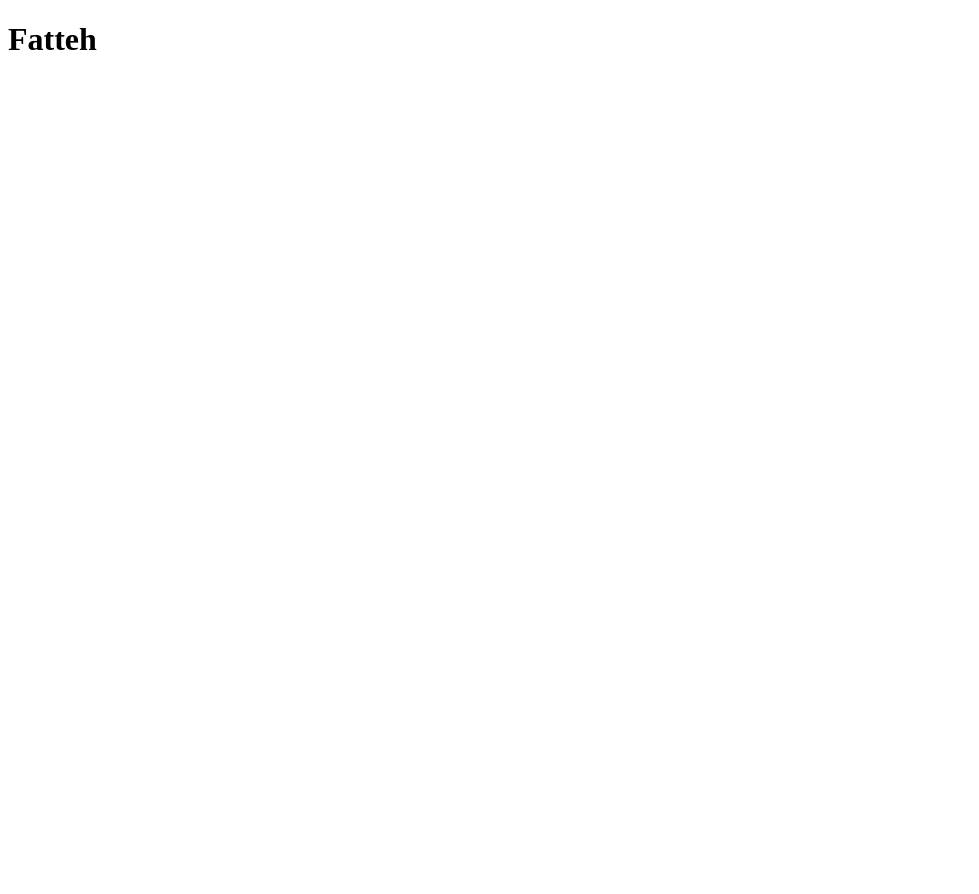
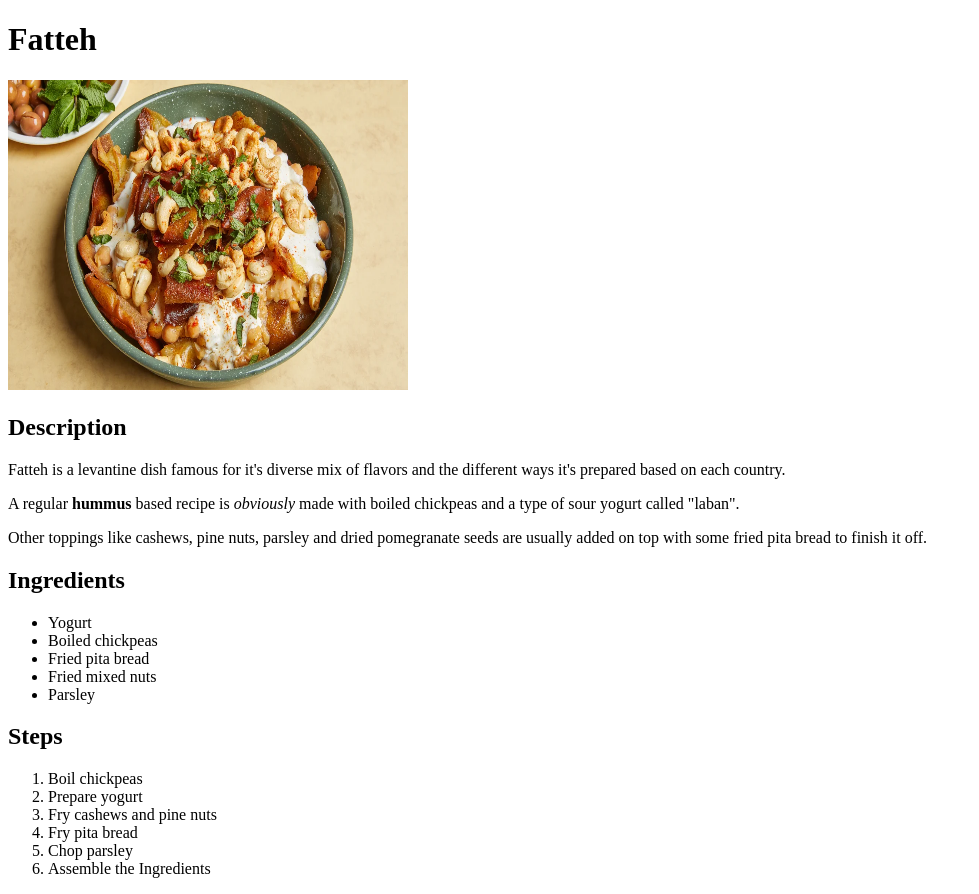
Before and after one commit to behelitcode/odin-recipes, a plain HTML site: page recipes/fatteh.html in a window 1280 px wide. Shown: the whole page, without its empty margins (0-979 px from the left). Before the commit the page ends 800 px from the top, so only its background shows below. Drawn offline with Linux system fonts and the light colour scheme.

Commit message:
Add a new file and modify and existing file

```diff
--- a/recipes/fatteh.html
+++ b/recipes/fatteh.html
@@ -2,9 +2,36 @@
 <html lang="en">
     <head>
         <meta charset="utf-8">
-        <title></title>
+        <title>Fatteh Recipe</title>
     </head>
     <body>
         <h1>Fatteh</h1>
+        <img src="../images/fatteh.png" alt="Hummus fatteh with fried pita bread, parsley, yogurt and cashews"
+        height="310" width="400">
+        <!--The picture was in webp format so I changed it to png format using the "convert command after downloading imagemagick"-->
+        <h2>Description</h2>
+        <p>Fatteh is a levantine dish famous for it's diverse mix of flavors and the different
+        ways it's prepared based on each country.
+        </p>
+        <p>A regular <strong>hummus</strong> based recipe is <em>obviously</em> made with boiled chickpeas
+        and a type of sour yogurt called "laban".</p> <p>Other toppings like cashews, pine nuts, parsley and dried
+        pomegranate seeds are usually added on top with some fried pita bread to finish it off.</p>
+        <h2>Ingredients</h2>
+        <ul>
+            <li>Yogurt</li>
+            <li>Boiled chickpeas</li>
+            <li>Fried pita bread</li>
+            <li>Fried mixed nuts</li>
+            <li>Parsley</li>
+        </ul>
+        <h2>Steps</h2>
+        <ol>
+            <li>Boil chickpeas</li>
+            <li>Prepare yogurt</li>
+            <li>Fry cashews and pine nuts</li>
+            <li>Fry pita bread</li>
+            <li>Chop parsley</li>
+            <li>Assemble the Ingredients</li>
+        </ol>
     </body>
 </html>
```
Also changed, not shown: images/fatteh.png (added).
